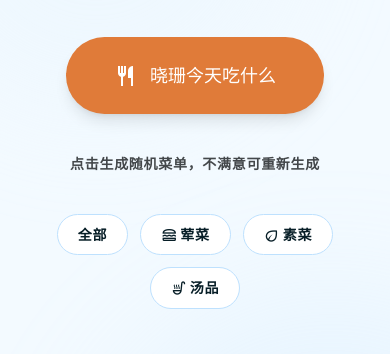
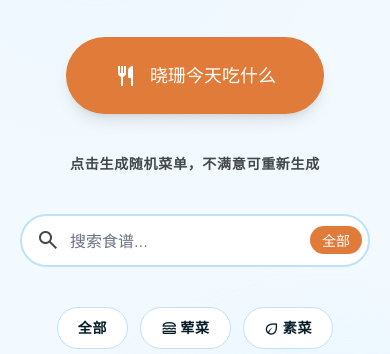
Before and after one commit to BOX-ll/recipe-generator, a plain HTML site: page index.html in a window 390 px wide. Shown: the part 182-536 px from the top of the page. Drawn offline with nearby package versions, Linux system fonts and the light colour scheme.

Commit message:
Add files via upload

```diff
--- a/index.html
+++ b/index.html
@@ -187,6 +187,17 @@ body {
     </div>
     <p class="font-label-md text-label-md text-on-surface-variant">点击生成随机菜单，不满意可重新生成</p>
 
+    <!-- 手机端搜索入口 -->
+    <div class="w-full max-w-md md:hidden">
+      <div class="relative">
+        <span class="material-symbols-outlined absolute left-4 top-1/2 -translate-y-1/2 text-on-surface-variant">search</span>
+        <input type="text" id="mobileSearchInput" placeholder="搜索食谱..."
+          class="w-full pl-12 pr-4 py-3 rounded-full border-2 border-secondary-container bg-surface-container-lowest focus:border-primary focus:outline-none font-body-md text-body-md transition-colors"
+          oninput="mobileSearchRecipes()">
+        <button class="absolute right-2 top-1/2 -translate-y-1/2 px-3 py-1 rounded-full bg-accent text-white text-sm" onclick="showAllRecipes()">全部</button>
+      </div>
+    </div>
+
     <!-- Filter Tags -->
     <div class="flex gap-3 justify-center flex-wrap" id="filters">
       <button class="filter-tag active px-5 py-2.5 rounded-full font-label-md text-label-md border border-secondary-container bg-surface-container-lowest hover:bg-secondary-container transition-colors duration-200" onclick="setFilter('all', this)">全部</button>
@@ -280,6 +291,16 @@ let currentFilter = 'all';
 let currentRecipes = [];
 let modalFilter = 'all';
 let searchKeyword = '';
+
+// 手机端搜索
+function mobileSearchRecipes() {
+  const keyword = document.getElementById('mobileSearchInput').value.trim().toLowerCase();
+  if (!keyword) return;
+
+  // 打开食谱大合集模态框并设置搜索关键词
+  searchKeyword = keyword;
+  showAllRecipes();
+}
 
 // 食谱大合集相关函数
 function showAllRecipes() {
```
